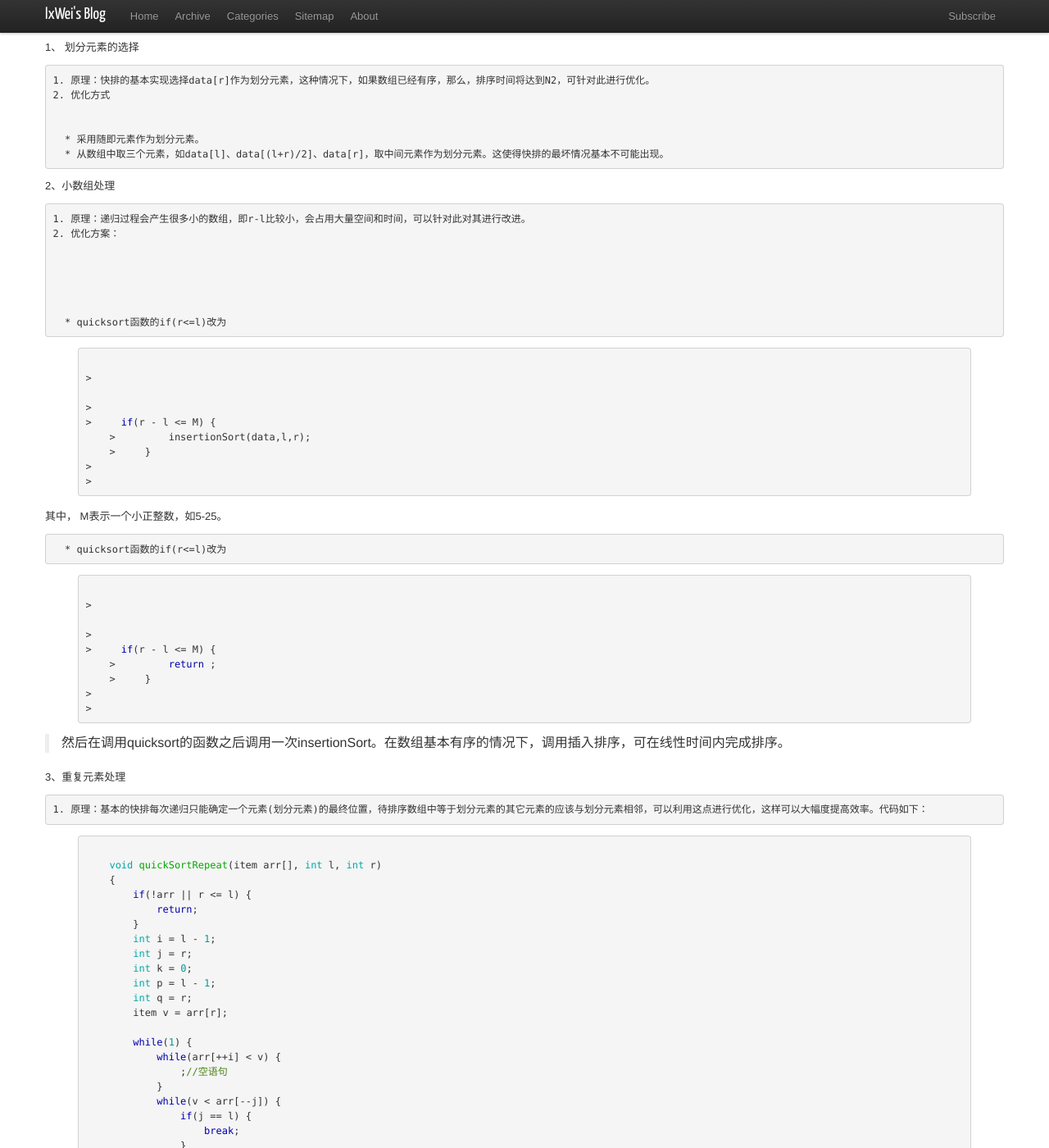
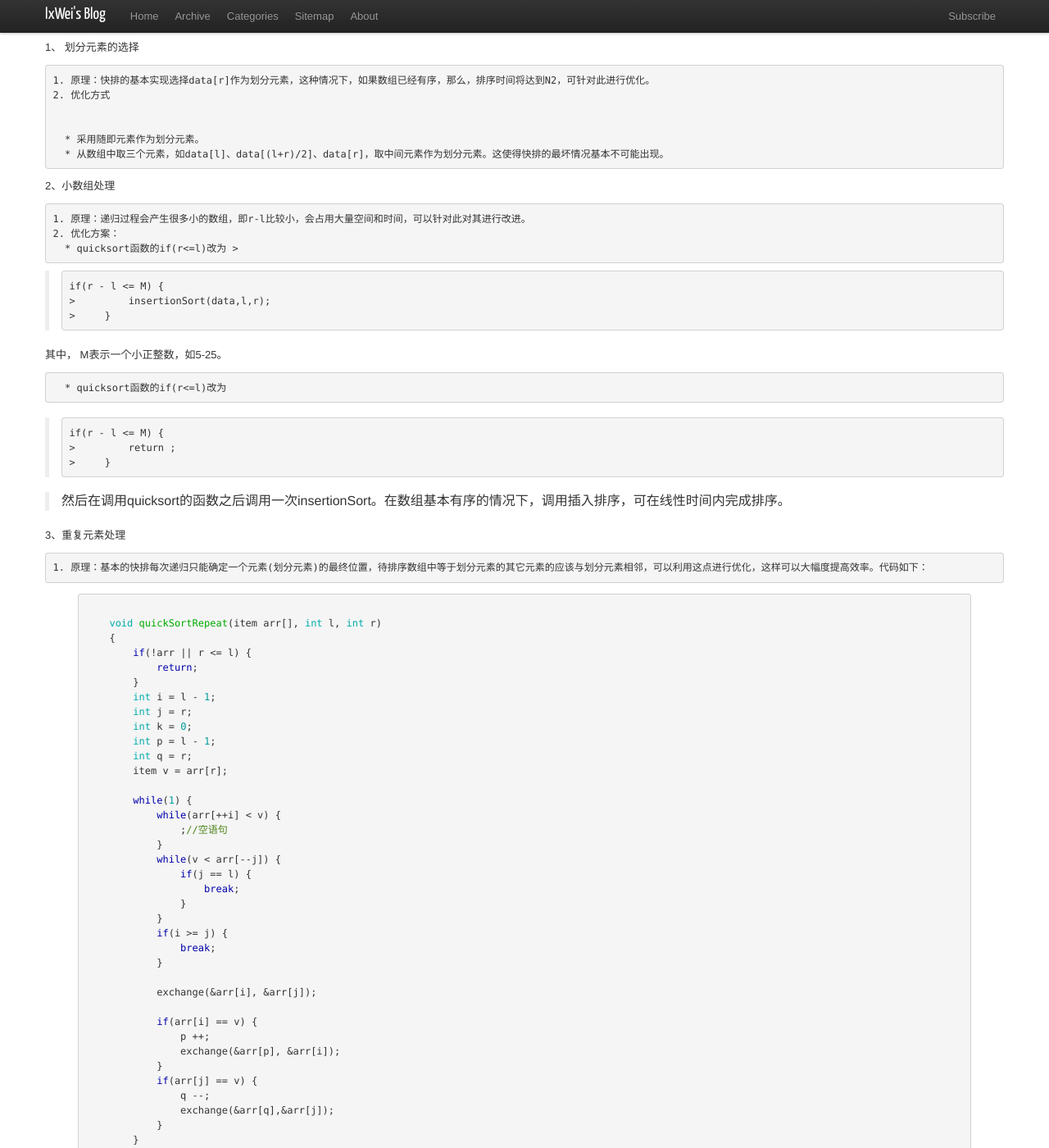
Before and after one commit to lxWei/lxwei.github.com, a Jekyll site: the page built from _posts/2013/2013-07-25-e5b8b8e794a8e68e92e5ba8fe7ae97e6b395e680bbe7bb93.markdown, in a window 1280 px wide and 1400 px high, scrolled down 5086 px. Shown: the whole window at 82% size. Built offline with Jekyll 4.4.1, drawn with Linux system fonts in a browser that asks for light colours; nearby versions of some CDN libraries; Markdown is read by kramdown in place of the engine named in the settings; comment, search, counter and statistics services are not loaded.

Commit message:
code highlight

```diff
--- a/_posts/2013/2013-07-25-e5b8b8e794a8e68e92e5ba8fe7ae97e6b395e680bbe7bb93.markdown
+++ b/_posts/2013/2013-07-25-e5b8b8e794a8e68e92e5ba8fe7ae97e6b395e680bbe7bb93.markdown
@@ -359,19 +359,7 @@
 
     1. 原理：递归过程会产生很多小的数组，即r-l比较小，会占用大量空间和时间，可以针对此对其进行改进。
     2. 优化方案：
-
-
-
-
-
       * quicksort函数的if(r<=l)改为
-
-
-
-
-
-
-{% highlight cpp %}
 >
 
 >
@@ -380,7 +368,6 @@
     >     }
 >
 >
-{% endhighlight %}
 
 
 其中， M表示一个小正整数，如5-25。
@@ -397,7 +384,6 @@
 
 
 
-{% highlight cpp %}
 >
 
 >
@@ -406,7 +392,6 @@
     >     }
 >
 >
-{% endhighlight %}
 
 
 
```
